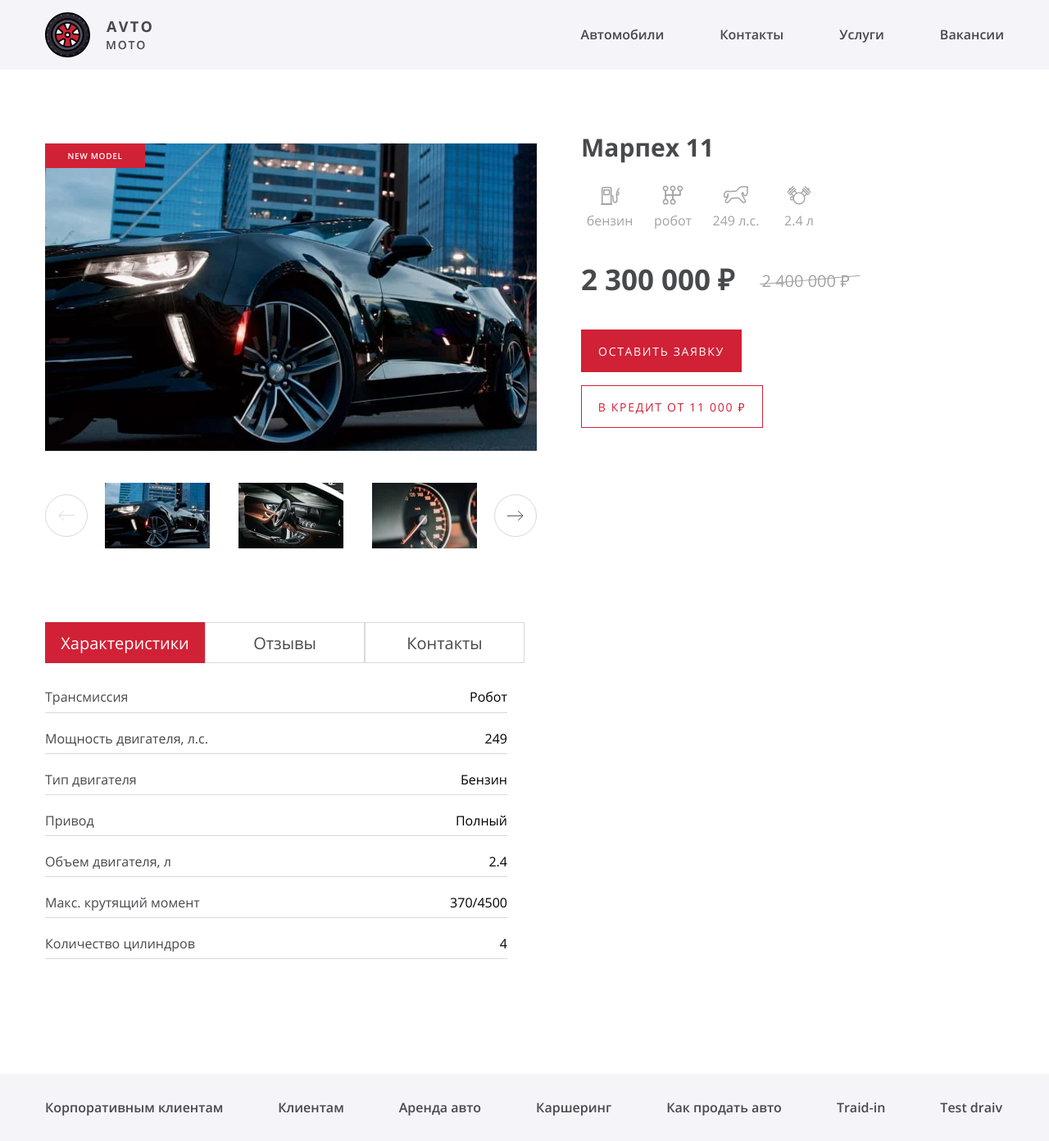
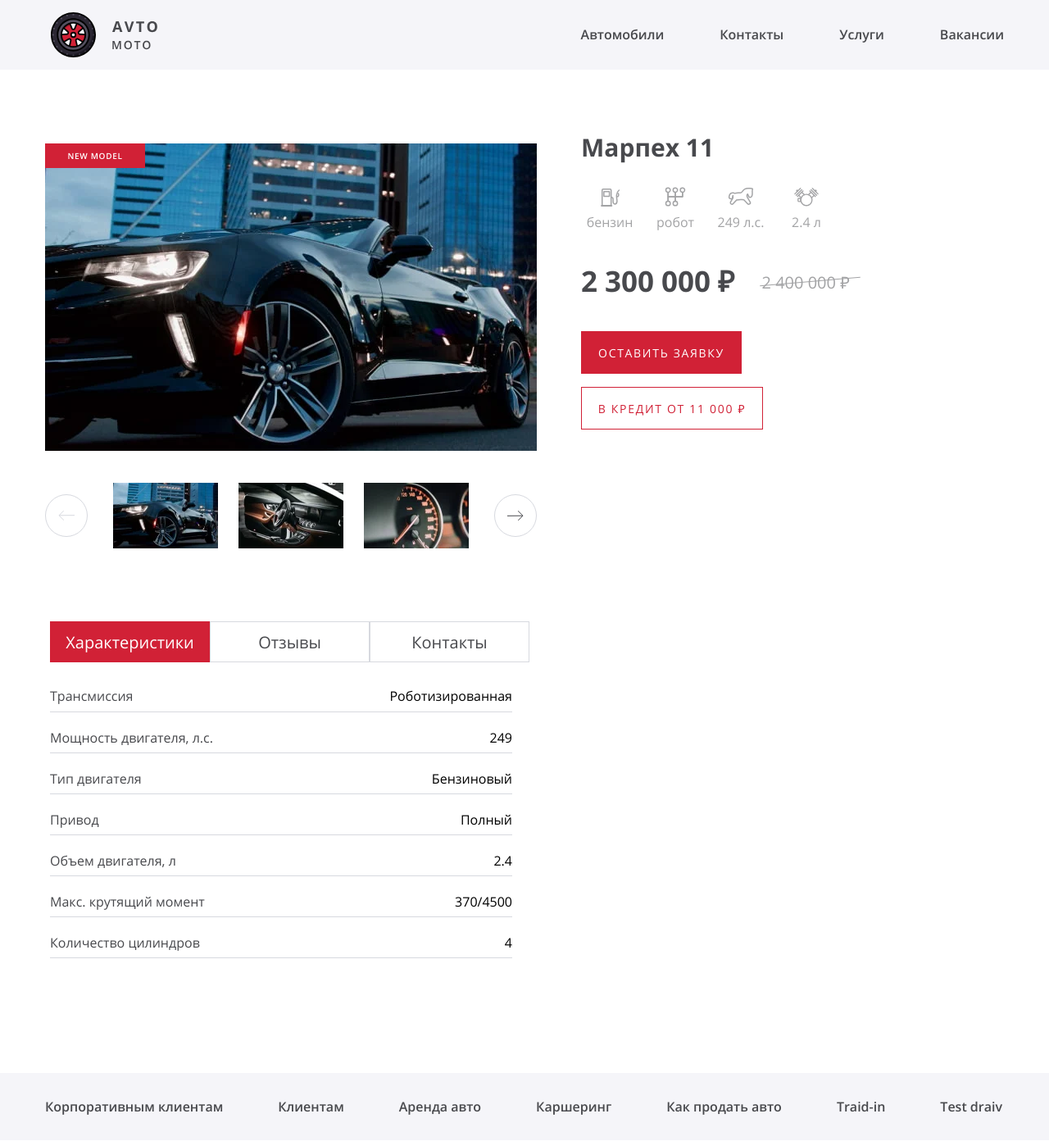
Before and after one commit to el-tumakov/automoto, a React (Create React App) app: page / in a window 1280 px wide. Shown: the whole page at 82% size. Built offline with nearby package versions, Linux system fonts and the light colour scheme.

Commit message:
Правки проекта
- подкорректировал PixelPerfect
- добавил кновертацию некоторых свойств автомобиля в нужную форму

```diff
--- a/src/components/car-info/car-info.scss
+++ b/src/components/car-info/car-info.scss
@@ -14,7 +14,7 @@
 .car-info__list {
   display: flex;
   margin: 0;
-  margin-top: 18px;
+  margin-top: 20px;
   padding: 0;
 
   list-style: none;
@@ -24,7 +24,7 @@
   position: relative;
 
   min-width: 70px;
-  margin-right: 7px;
+  margin-right: 10px;
   padding-top: 40px;
 
   text-align: center;
--- a/src/components/car-screen/car-screen.scss
+++ b/src/components/car-screen/car-screen.scss
@@ -13,6 +13,7 @@
 }
 
 .car-screen__tabs {
-  margin-top: 90px;
+  margin-top: 89px;
   margin-bottom: 140px;
+  margin-left: 6px;
 }
--- a/src/components/car-slider/car-slider.scss
+++ b/src/components/car-slider/car-slider.scss
@@ -74,7 +74,7 @@
 .car-slider__images {
   display: flex;
   justify-content: space-between;
-  width: 454px;
+  width: 434px;
   margin: 0;
   padding: 0;
 
--- a/src/components/header/header.scss
+++ b/src/components/header/header.scss
@@ -12,6 +12,10 @@
   justify-content: space-between;
 }
 
+.header__logo {
+  margin-left: 7px;
+}
+
 .header__navigation {
   max-width: 80%;
   margin-top: 16px;
--- a/src/components/review-popup/review-popup.jsx
+++ b/src/components/review-popup/review-popup.jsx
@@ -119,8 +119,6 @@ const ReviewPopup = (props) => {
     localStorage.setItem("minus", "");
     localStorage.setItem("rating", "");
     localStorage.setItem("comment", "");
-
-    console.log(carReviews);
 
     setPopupShown(false);
   };
--- a/src/components/specification/specification.jsx
+++ b/src/components/specification/specification.jsx
@@ -1,6 +1,15 @@
 import React from "react";
 import {CarPropTypes} from "../../prop-types";
 import "./specification.scss";
+
+const SpecificationNames = {
+  Бензин: "Бензиновый",
+  Дизель: "Дизельный",
+  Механика: "Механическая",
+  Автомат: "Автоматическая",
+  Вариатор: "Вариаторная",
+  Робот: "Роботизированная",
+};
 
 const Specification = (props) => {
   const {car} = props;
@@ -14,7 +23,9 @@ const Specification = (props) => {
             <th className="specification__title" scrope="row">
               Трансмиссия
             </th>
-            <td className="specification__value">{car.transmission}</td>
+            <td className="specification__value">
+              {SpecificationNames[car.transmission]}
+            </td>
           </tr>
           <tr className="specification__row">
             <th className="specification__title" scrope="row">
@@ -26,7 +37,9 @@ const Specification = (props) => {
             <th className="specification__title" scrope="row">
               Тип двигателя
             </th>
-            <td className="specification__value">{car.engineType}</td>
+            <td className="specification__value">
+              {SpecificationNames[car.engineType]}
+            </td>
           </tr>
           <tr className="specification__row">
             <th className="specification__title" scrope="row">
```
